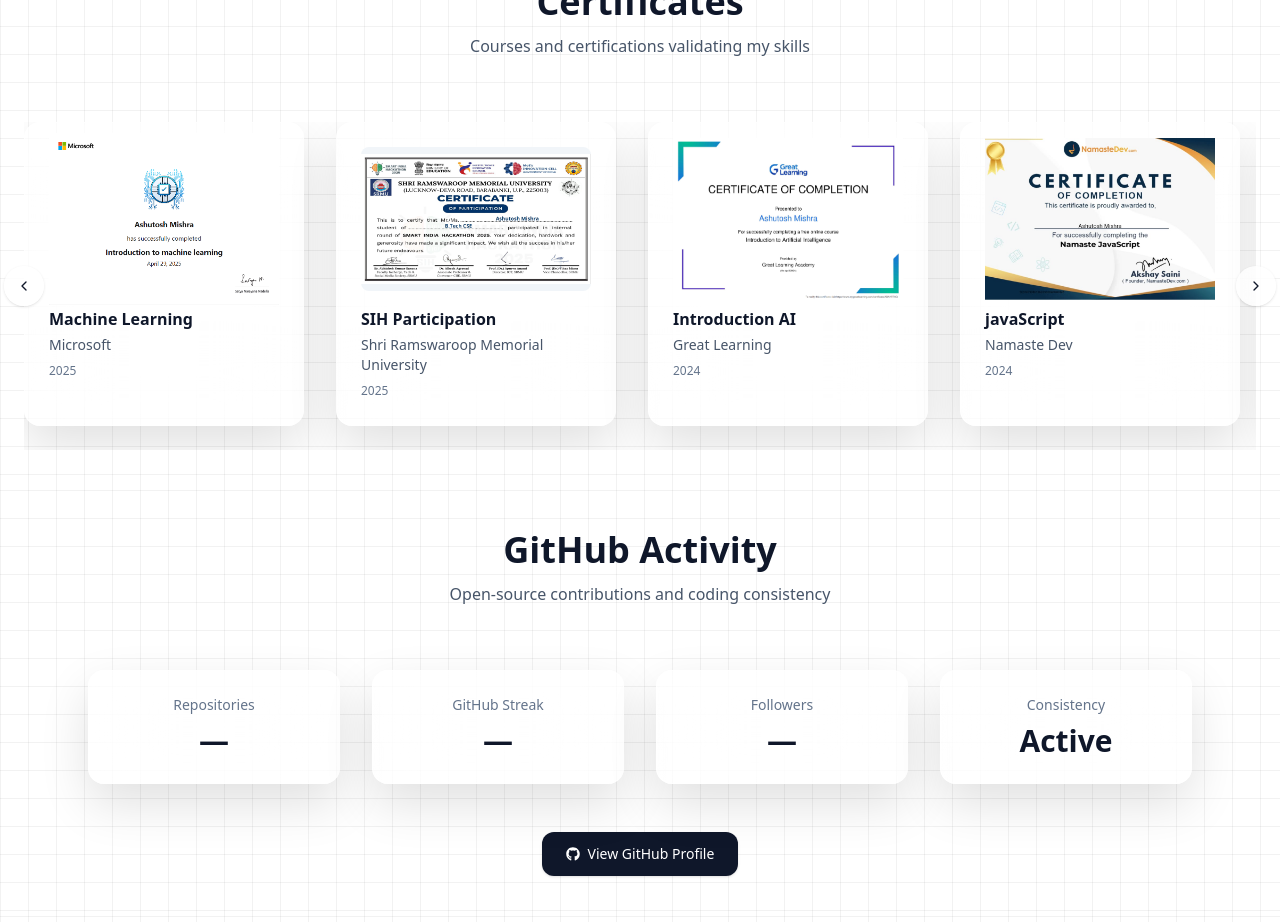
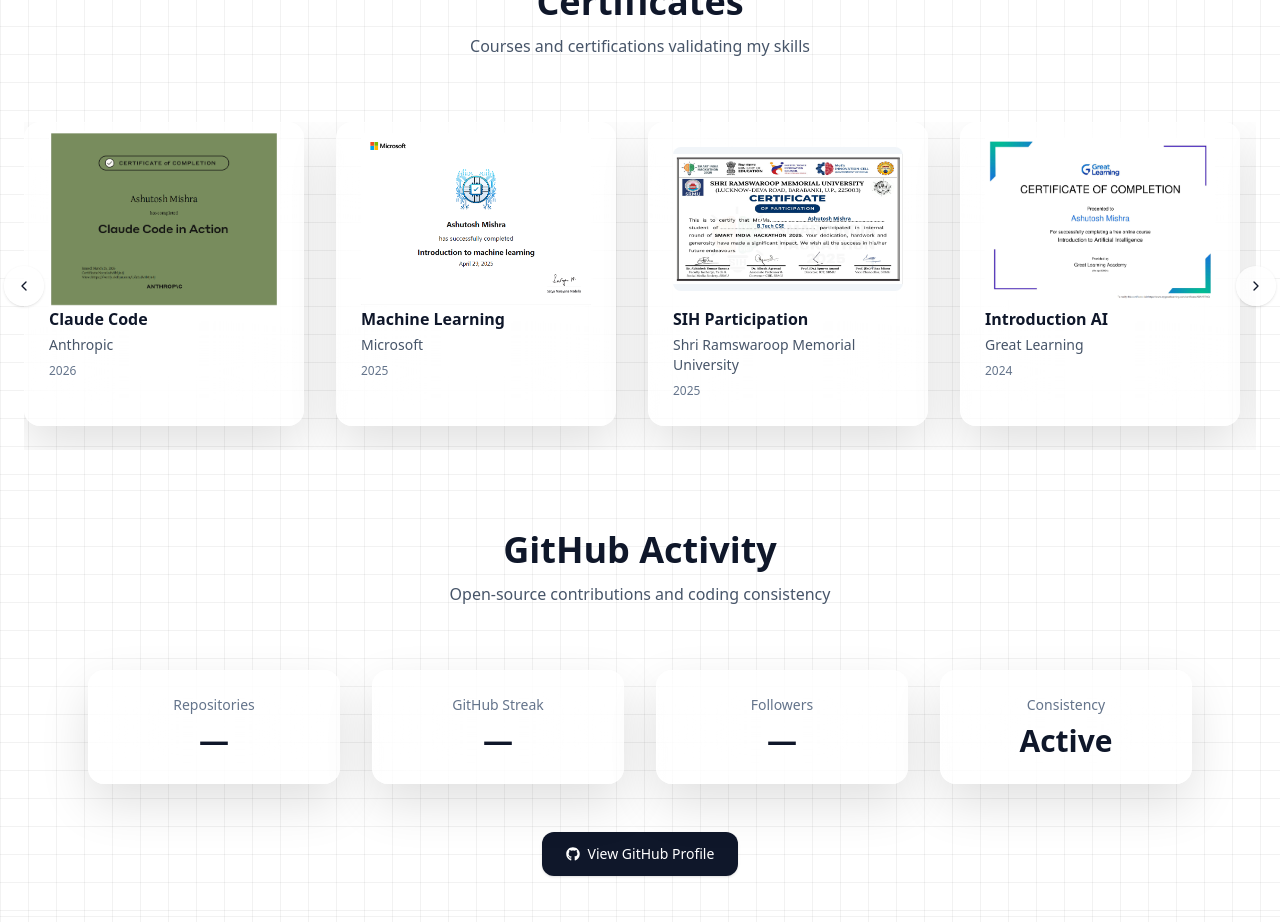
Before and after one commit to ashutosh-mishra7/ashutosh-portfolio, a React (Vite) app: page / in a window 1280 px wide. Shown: the part 3440-4362 px from the top of the page. Built offline with nearby package versions, Linux system fonts and the light colour scheme; no server answers.

Commit message:
updated website

```diff
--- a/src/data/certificates.js
+++ b/src/data/certificates.js
@@ -1,37 +1,38 @@
 export const certificatesData = [
   {
     id: 1,
+    title: "Claude Code",
+    issuer: "Anthropic",
+    date: "2026",
+    image: "/certificates/CC.png",
+  },
+  {
+    id: 2,
     title: "Machine Learning",
     issuer: "Microsoft",
     date: "2025",
     image: "/certificates/ML.png",
   },
   {
-    id: 2,
+    id: 3,
     title: "SIH Participation",
     issuer: "Shri Ramswaroop Memorial University",
     date: "2025",
     image: "/certificates/Sih.png",
   },
   {
-    id: 3,
+    id: 4,
     title: "Introduction AI",
     issuer: "Great Learning",
     date: "2024",
     image: "/certificates/GL.png",
   },
   {
-    id: 4,
+    id: 5,
     title: "javaScript",
     issuer: "Namaste Dev",
     date: "2024",
     image: "/certificates/JS.jpeg",
   },
-  {
-    id: 5,
-    title: "Claude Code",
-    issuer: "Anthropic",
-    date: "2026",
-    image: "/certificates/CC.png",
-  },
+
 ]
```
